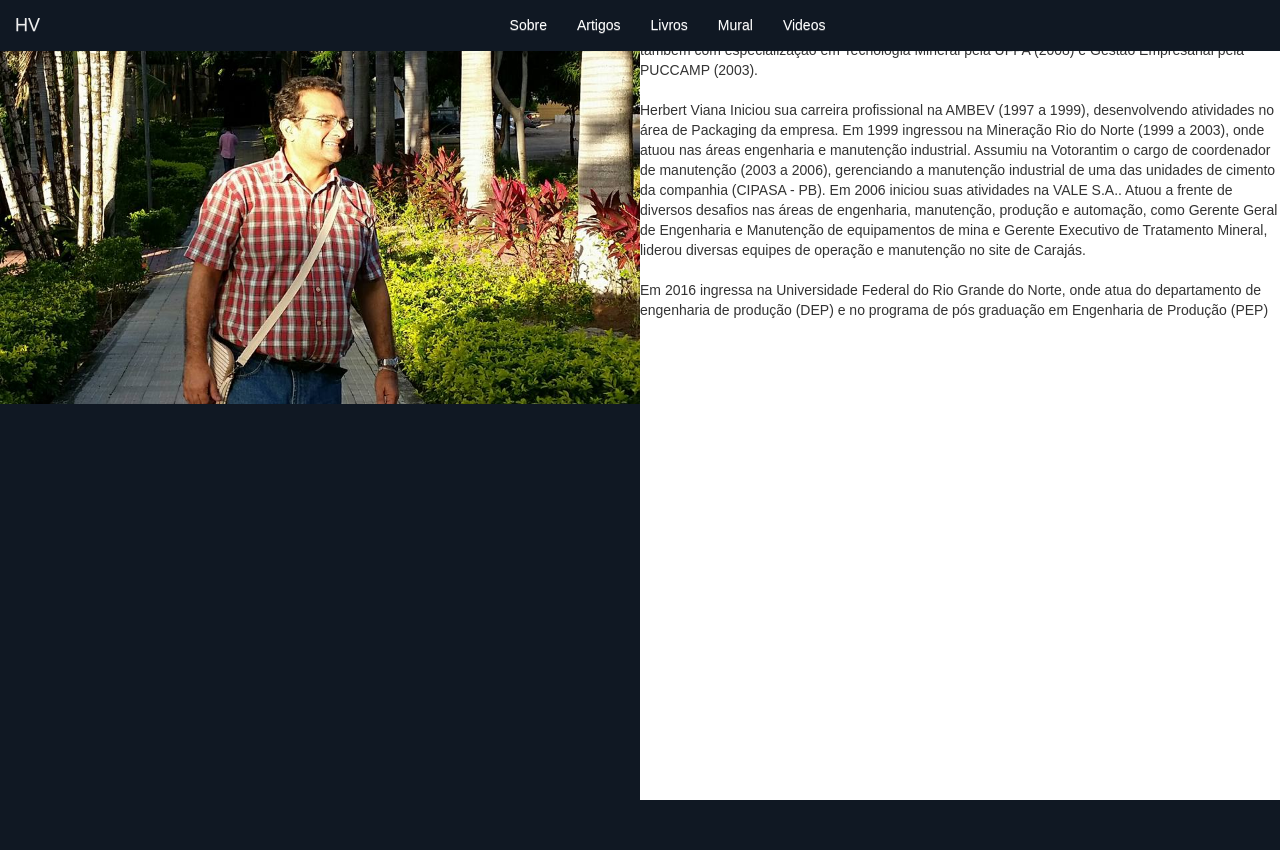
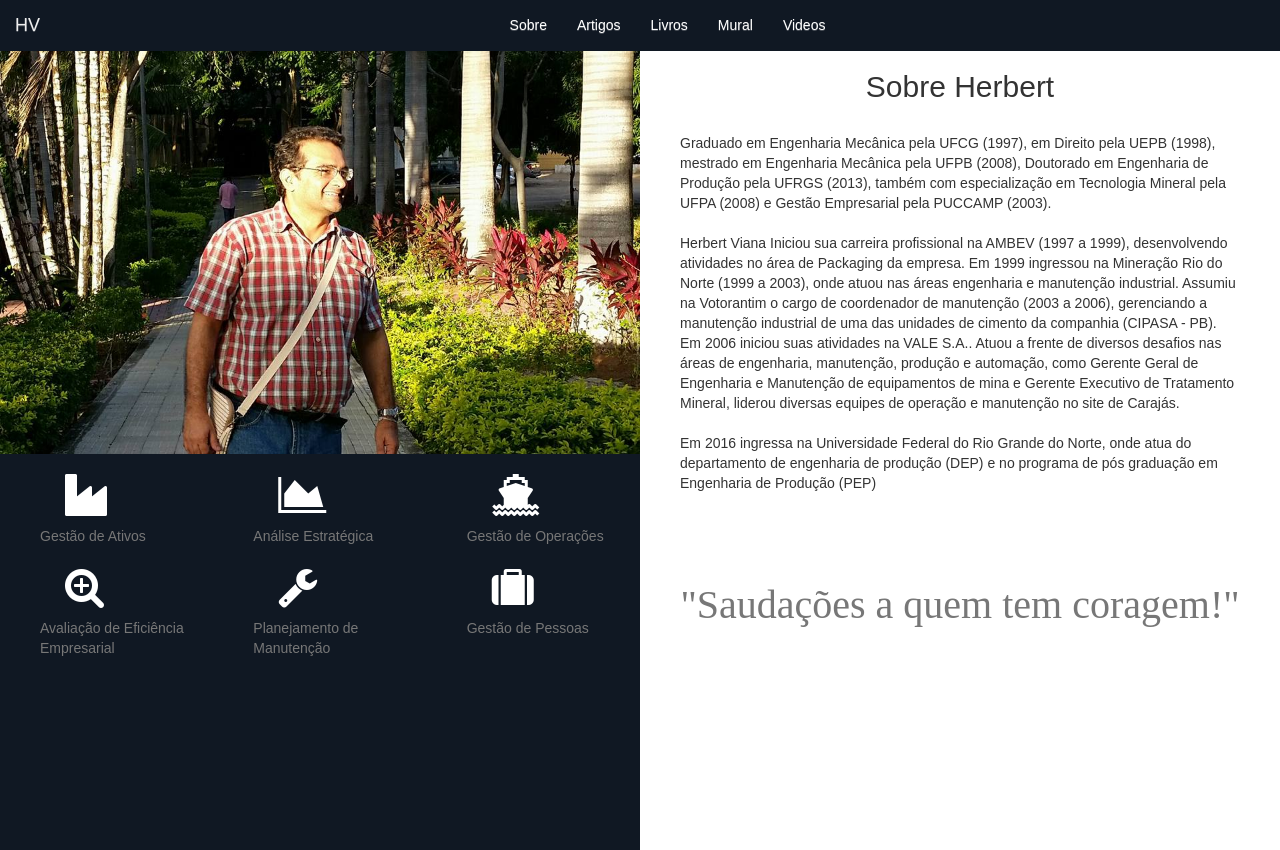
Before and after one commit to aeciolevy/HerbertBlog, a React (Create React App) app: page /about in a window 1280 px wide. Before the commit the page ends 800 px from the top, so only its background shows below. Built offline with nearby package versions, Linux system fonts and the light colour scheme.

Commit message:
Changed the about page

```diff
--- a/src/pages/about.js
+++ b/src/pages/about.js
@@ -7,34 +7,7 @@ class About extends Component {
   constructor(props) {
     super(props);
   }
-          // <h1 className="about-title"> Especialidades </h1>
-          // <div className="flex-container">
-          //   <div className="flex-item">
-          //       <i className="fa fa-industry fa-3x" aria-hidden="true" style={{color: 'white'}}></i>
-          //        <span className="knowlegde"> Gestão de Ativos </span>
-          //   </div>
-          //   <div className="flex-item">
-          //       <i className="fa fa-area-chart fa-3x" aria-hidden="true" style={{color: 'white'}}></i>
-          //        <span className="knowlegde"> Análise Estratégica </span>
-          //   </div>
-          //   <div className="flex-item">
-          //       <i className="fa fa-ship fa-3x" aria-hidden="true" style={{color: 'white'}}></i>
-          //       <span className="knowlegde"> Gestão de Operações </span>
-          //   </div>
-          // </div>
-          // <div className="flex-container">
-          //   <div className="flex-item">
-          //       <i className="fa fa-search-plus fa-3x" aria-hidden="true" style={{color: 'white'}}></i>
-          //        <span className="knowlegde"> Avaliação de Eficiência Empresarial </span>
-          //   </div>
-          //   <div className="flex-item">
-          //       <i className="fa fa-wrench fa-3x" aria-hidden="true" style={{color: 'white'}}></i>
-          //        <span className="knowlegde"> Planejamento de Manutenção </span>
-          //   </div>
-          //   <div className="flex-item">
-          //       <i className="fa fa-suitcase fa-3x" aria-hidden="true" style={{color: 'white'}}></i>
-          //        <span className="knowlegde"> Gestão de Pessoas</span>
-          //   </div>
+
           //   Graduado em Engenharia Mecânica pela UFCG (1997), em Direito pela UEPB (1998), mestrado em Engenharia Mecânica pela UFPB (2008), Doutorado em Engenharia de Produção pela UFRGS (2013), também com especialização em Tecnologia Mineral pela UFPA (2008) e Gestão Empresarial pela PUCCAMP (2003).
           //   <br/><br/>Herbert Viana Iniciou sua carreira profissional  na AMBEV (1997 a 1999), desenvolvendo atividades no área de Packaging da empresa. Em 1999 ingressou na Mineração Rio do Norte (1999 a 2003), onde atuou nas áreas engenharia e manutenção industrial. Assumiu na Votorantim o cargo de coordenador de manutenção (2003 a 2006), gerenciando a manutenção industrial de uma das unidades de cimento da companhia (CIPASA - PB). Em 2006 iniciou suas atividades na VALE S.A.. Atuou a frente de diversos desafios nas áreas de engenharia, manutenção, produção e automação, como Gerente Geral de Engenharia e Manutenção de equipamentos de mina e Gerente Executivo de Tratamento Mineral, liderou diversas equipes de operação e manutenção no site de Carajás.
           //   <br/><br/>Em 2016 ingressa na Universidade Federal do Rio Grande do Norte, onde atua do departamento de engenharia de produção (DEP) e no programa de pós graduação em Engenharia de Produção (PEP)
@@ -42,7 +15,7 @@ class About extends Component {
   render(){
 
     const divStyle = {
-     'background-color': 'white',
+      backgroundColor: 'white',
       width: '50vw',
       height: '100vh',
       float: 'right'
@@ -53,7 +26,13 @@ class About extends Component {
     }
 
     const imgStyle = {
-      'max-width': '50vw'
+      maxWidth: '50vw'
+    }
+    const h2Style = {
+      textAlign: 'center'
+    }
+    const pStyle = {
+      padding: '0 40px 0 40px'
     }
 
     return (
@@ -61,17 +40,48 @@ class About extends Component {
         <NavBar />
         <div className="about-container">
           <div style={div1Style}>
-          <img src={require('../img/herbert.jpg')} alt="Hebert" style={imgStyle}/>
+            <img src={require('../img/herbert.jpg')} alt="Hebert" style={imgStyle}/>
+            <div className="flex-container">
+             <div className="flex-item">
+                 <i className="fa fa-industry fa-3x" aria-hidden="true" style={{color: 'white'}}></i>
+                  <span className="knowlegde"> Gestão de Ativos </span>
+             </div>
+             <div className="flex-item">
+                 <i className="fa fa-area-chart fa-3x" aria-hidden="true" style={{color: 'white'}}></i>
+                  <span className="knowlegde"> Análise Estratégica </span>
+             </div>
+             <div className="flex-item">
+                 <i className="fa fa-ship fa-3x" aria-hidden="true" style={{color: 'white'}}></i>
+                 <span className="knowlegde"> Gestão de Operações </span>
+             </div>
+           </div>
+           <div className="flex-container">
+             <div className="flex-item">
+                 <i className="fa fa-search-plus fa-3x" aria-hidden="true" style={{color: 'white'}}></i>
+                  <span className="knowlegde"> Avaliação de Eficiência Empresarial </span>
+             </div>
+             <div className="flex-item">
+                 <i className="fa fa-wrench fa-3x" aria-hidden="true" style={{color: 'white'}}></i>
+                  <span className="knowlegde"> Planejamento de Manutenção </span>
+             </div>
+             <div className="flex-item">
+                 <i className="fa fa-suitcase fa-3x" aria-hidden="true" style={{color: 'white'}}></i>
+                  <span className="knowlegde"> Gestão de Pessoas</span>
+             </div>
+             </div>
           </div>
           <CSSTransitionGroup
-          transitionName="example"
+          transitionName="about"
           transitionAppear={true}
           transitionAppearTimeout={1400} >
           <div style={divStyle}>
-          <p> Graduado em Engenharia Mecânica pela UFCG (1997), em Direito pela UEPB (1998), mestrado em Engenharia Mecânica pela UFPB (2008), Doutorado em Engenharia de Produção pela UFRGS (2013), também com especialização em Tecnologia Mineral pela UFPA (2008) e Gestão Empresarial pela PUCCAMP (2003).
+          <h2 style={h2Style}> Sobre Herbert </h2>
+          <p style={pStyle}>
+          <br/> Graduado em Engenharia Mecânica pela UFCG (1997), em Direito pela UEPB (1998), mestrado em Engenharia Mecânica pela UFPB (2008), Doutorado em Engenharia de Produção pela UFRGS (2013), também com especialização em Tecnologia Mineral pela UFPA (2008) e Gestão Empresarial pela PUCCAMP (2003).
              <br/><br/>Herbert Viana Iniciou sua carreira profissional  na AMBEV (1997 a 1999), desenvolvendo atividades no área de Packaging da empresa. Em 1999 ingressou na Mineração Rio do Norte (1999 a 2003), onde atuou nas áreas engenharia e manutenção industrial. Assumiu na Votorantim o cargo de coordenador de manutenção (2003 a 2006), gerenciando a manutenção industrial de uma das unidades de cimento da companhia (CIPASA - PB). Em 2006 iniciou suas atividades na VALE S.A.. Atuou a frente de diversos desafios nas áreas de engenharia, manutenção, produção e automação, como Gerente Geral de Engenharia e Manutenção de equipamentos de mina e Gerente Executivo de Tratamento Mineral, liderou diversas equipes de operação e manutenção no site de Carajás.
              <br/><br/>Em 2016 ingressa na Universidade Federal do Rio Grande do Norte, onde atua do departamento de engenharia de produção (DEP) e no programa de pós graduação em Engenharia de Produção (PEP)
           </p>
+          <h2 className="about-title"> "Saudações a quem tem coragem!" </h2>
            </div>
           </CSSTransitionGroup>
           </div>
--- a/src/scss/Index.scss
+++ b/src/scss/Index.scss
@@ -9,6 +9,7 @@
 body {
   margin: 0;
   padding: 0;
+  padding-top: 50px;
   background-color: #101823;
   font-family: sans-serif;
 }
--- a/src/scss/about.scss
+++ b/src/scss/about.scss
@@ -18,8 +18,9 @@ src: local('Patrick Hand SC'), local('Patrick Hand SC'), format('ttf');
 .about-title {
   color: #777777;
   font-family: 'Patrick Hand SC', cursive;
+  font-size: 40px;
   padding: 0;
-  margin: 0 auto;
+  margin-top: 90px;
   text-align: center;
 }
 
@@ -33,10 +34,12 @@ src: local('Patrick Hand SC'), local('Patrick Hand SC'), format('ttf');
   flex-flow: row wrap;
   justify-content: space-around;
   align-content: center;
+  max-width: 50vw;
+  padding-top: 10px;
 }
 
 .flex-item {
-  margin: 10px 0 0 60px;
+  margin: 10px 0 0 40px;
   flex-basis: 0;
   flex-grow: 1;
   align-self: stretch;
@@ -59,3 +62,12 @@ src: local('Patrick Hand SC'), local('Patrick Hand SC'), format('ttf');
   color: #777777;
   padding: 10px 0 0 0;
 }
+
+.about-appear {
+  opacity: 0;
+  transition: 0.9s ease-in all;
+}
+
+.about-appear-active {
+  opacity: 1;
+}
--- a/src/styles/about.css
+++ b/src/styles/about.css
@@ -11,8 +11,9 @@
 .about-title {
   color: #777777;
   font-family: 'Patrick Hand SC', cursive;
+  font-size: 40px;
   padding: 0;
-  margin: 0 auto;
+  margin-top: 90px;
   text-align: center; }
 
 .about-p {
@@ -23,10 +24,12 @@
   display: flex;
   flex-flow: row wrap;
   justify-content: space-around;
-  align-content: center; }
+  align-content: center;
+  max-width: 50vw;
+  padding-top: 10px; }
 
 .flex-item {
-  margin: 10px 0 0 60px;
+  margin: 10px 0 0 40px;
   flex-basis: 0;
   flex-grow: 1;
   align-self: stretch; }
@@ -44,3 +47,10 @@
   display: block;
   color: #777777;
   padding: 10px 0 0 0; }
+
+.about-appear {
+  opacity: 0;
+  transition: 0.9s ease-in all; }
+
+.about-appear-active {
+  opacity: 1; }
--- a/src/styles/index.css
+++ b/src/styles/index.css
@@ -41,11 +41,11 @@
   left: 50vw; }
 
 .example-appear {
-  opacity: 0.01;
-  transition: opacity .9s ease-in; }
+  right: 100px; }
 
-.example-appear.example-appear-active {
-  opacity: 1; }
+.example-appear-active {
+  right: 0px;
+  transition: 1.2s ease-in all; }
 
 @font-face {
   font-family: 'Patrick Hand SC';
@@ -60,8 +60,9 @@
 .about-title {
   color: #777777;
   font-family: 'Patrick Hand SC', cursive;
+  font-size: 40px;
   padding: 0;
-  margin: 0 auto;
+  margin-top: 90px;
   text-align: center; }
 
 .about-p {
@@ -72,10 +73,12 @@
   display: flex;
   flex-flow: row wrap;
   justify-content: space-around;
-  align-content: center; }
+  align-content: center;
+  max-width: 50vw;
+  padding-top: 10px; }
 
 .flex-item {
-  margin: 10px 0 0 60px;
+  margin: 10px 0 0 40px;
   flex-basis: 0;
   flex-grow: 1;
   align-self: stretch; }
@@ -93,6 +96,13 @@
   display: block;
   color: #777777;
   padding: 10px 0 0 0; }
+
+.about-appear {
+  opacity: 0;
+  transition: 0.9s ease-in all; }
+
+.about-appear-active {
+  opacity: 1; }
 
 .flex-button {
   display: flex;
@@ -223,5 +233,6 @@ img.img-album {
 body {
   margin: 0;
   padding: 0;
+  padding-top: 50px;
   background-color: #101823;
   font-family: sans-serif; }
```
Also changed, not shown: src/scss/App.scss (+4 -4 lines), src/styles/App.css (+4 -4 lines).
